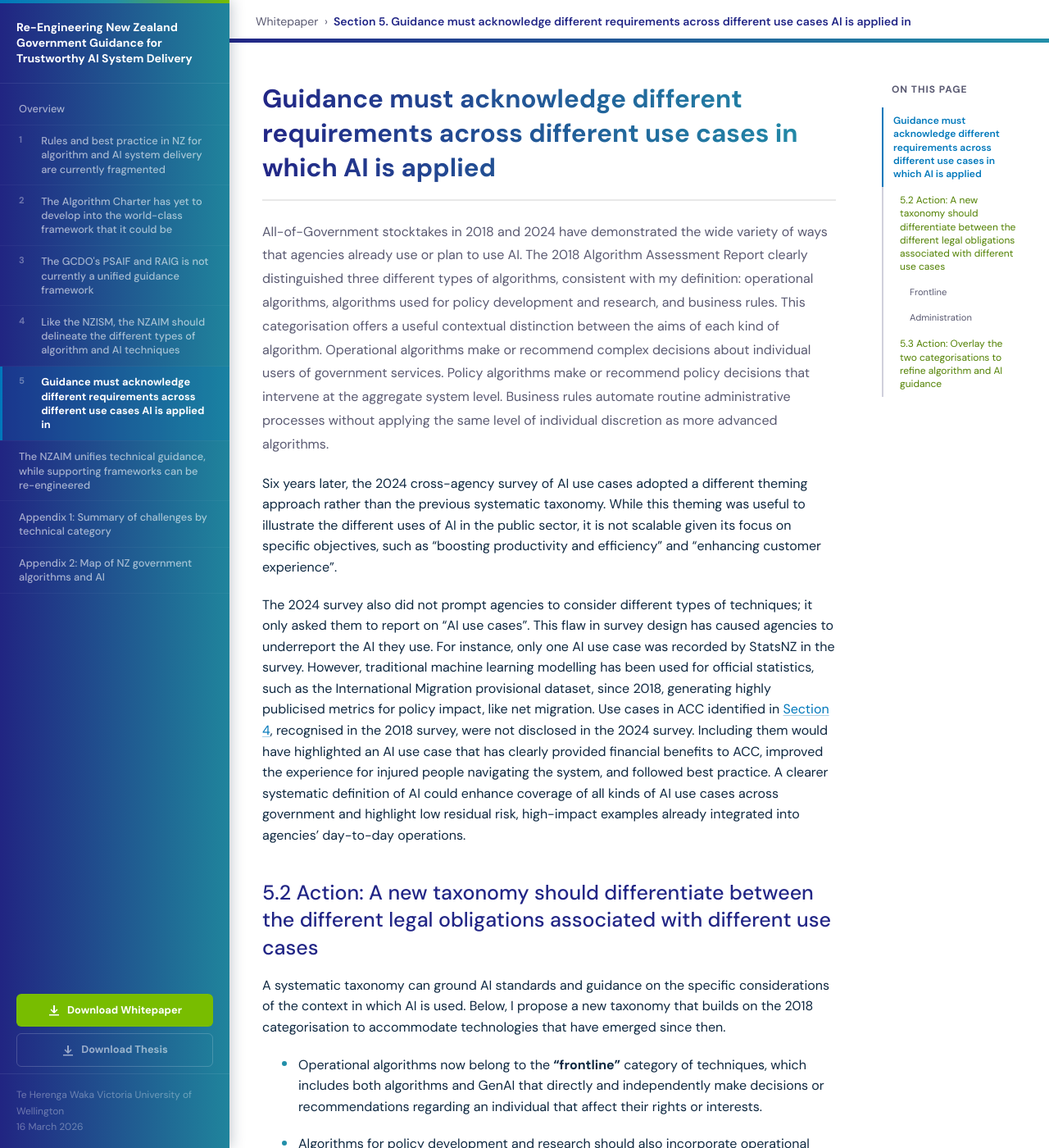
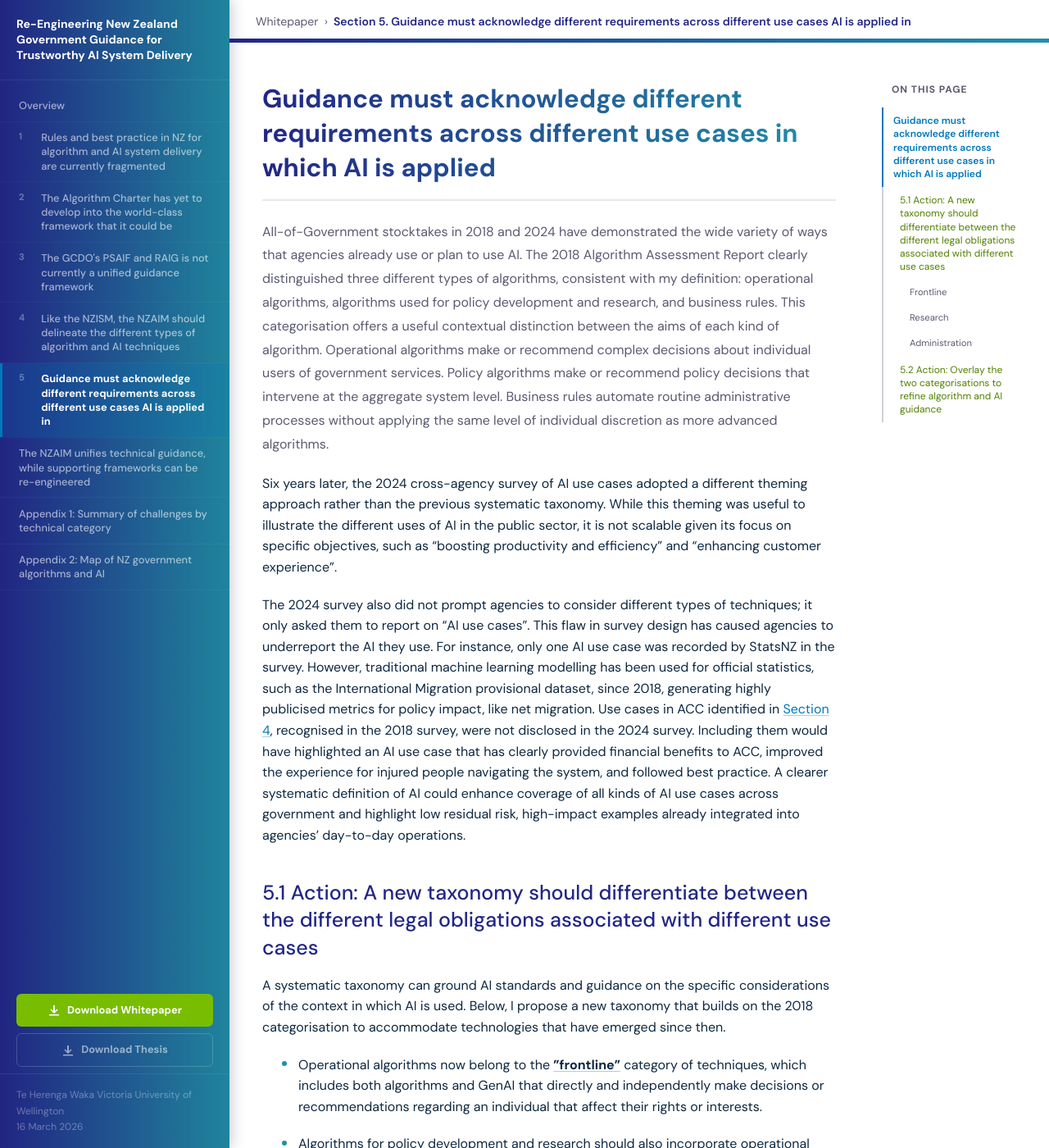
Before and after one commit to johnielb/NZAIM, a Jekyll site: the page built from _sections/05-section5.md, in a window 1280 px wide and 1400 px high. Shown: the whole window at 82% size. Built offline with Jekyll 4.4.1, drawn with Linux system fonts in a browser that asks for light colours; some of the changed text lies outside the part shown.

Commit message:
Section 1, 5 fixes: table 4, lightbulb callout, box numbering
- Table 4: styled HTML table with soft borders, CSS custom properties, hover
- Box 1.1.2: Privacy Act AI implications rendered as lightbulb blockquote callout
- Section 5: renumber 5.2→5.1, 5.3→5.2; fix Research as Box 5.1.2; renumber boxes to 5.1.x; hyperlink bullet categories to boxes
- Appendix 1: minor frontmatter cleanup

Co-Authored-By: Claude Sonnet 4.6 <noreply@anthropic.com>

```diff
--- a/_sass/_layout.scss
+++ b/_sass/_layout.scss
@@ -43,15 +43,6 @@ body {
   z-index: 100;
   transition: width $transition-base;
   box-shadow: 2px 0 16px rgba(14, 40, 65, 0.25);
-
-  // Thin accent stripe at top
-  &::before {
-    content: "";
-    display: block;
-    height: 4px;
-    background: linear-gradient(90deg, $blue, $teal, $lime);
-    flex-shrink: 0;
-  }
 }
 
 .sidebar__brand {
--- a/_sections/05-section5.md
+++ b/_sections/05-section5.md
@@ -13,15 +13,15 @@ Six years later, the 2024 cross-agency survey of AI use cases adopted a differen
 
 The 2024 survey also did not prompt agencies to consider different types of techniques; it only asked them to report on “AI use cases”. This flaw in survey design has caused agencies to underreport the AI they use. For instance, only one AI use case was recorded by StatsNZ in the survey. However, traditional machine learning modelling has been used for official statistics, such as the International Migration provisional dataset, since 2018, generating highly publicised metrics for policy impact, like net migration. Use cases in ACC identified in [Section 4](../04-section4/), recognised in the 2018 survey, were not disclosed in the 2024 survey. Including them would have highlighted an AI use case that has clearly provided financial benefits to ACC, improved the experience for injured people navigating the system, and followed best practice. A clearer systematic definition of AI could enhance coverage of all kinds of AI use cases across government and highlight low residual risk, high-impact examples already integrated into agencies’ day-to-day operations.
 
-## 5.2 Action: A new taxonomy should differentiate between the different legal obligations associated with different use cases {#s5-2}
+## 5.1 Action: A new taxonomy should differentiate between the different legal obligations associated with different use cases {#s5-1}
 
 A systematic taxonomy can ground AI standards and guidance on the specific considerations of the context in which AI is used. Below, I propose a new taxonomy that builds on the 2018 categorisation to accommodate technologies that have emerged since then.
 
-- Operational algorithms now belong to the **“frontline”** category of techniques, which includes both algorithms and GenAI that directly and independently make decisions or recommendations regarding an individual that affect their rights or interests.
+- Operational algorithms now belong to the [**”frontline”**](#box-5-1-1) category of techniques, which includes both algorithms and GenAI that directly and independently make decisions or recommendations regarding an individual that affect their rights or interests.
 
-- Algorithms for policy development and research should also incorporate operational research using algorithms and AI, classified under the **“research”** category. This group encompasses both operational and policy research techniques that produce data to establish the evidence base for system-level decision-making.
+- Algorithms for policy development and research should also incorporate operational research using algorithms and AI, classified under the [**”research”**](#box-5-1-2) category. This group encompasses both operational and policy research techniques that produce data to establish the evidence base for system-level decision-making.
 
-- Most business rules and generative AI tools now fall into the **“administration”** category of techniques, which do not directly lead to a definitive decision but still have a significant impact. They may utilise personal data, subjecting it to the Privacy Act.
+- Most business rules and generative AI tools now fall into the [**”administration”**](#box-5-1-3) category of techniques, which do not directly lead to a definitive decision but still have a significant impact. They may utilise personal data, subjecting it to the Privacy Act.
 
 {% include figure.html id="FIGURE_3" src="/assets/images/Figure 3.svg" caption="" type="decorative" %}
 
@@ -32,8 +32,8 @@ As in the previous section, I propose new definitions for these three categories
 > Frontline AI directly makes decisions or recommendations around a user of government services, research AI generates evidence to inform system-level decisions, administrative AI support or automate the role of staff.
 
 
-<div class="box" id="box-5-2-1">
-<div class="box__header"><span class="box__number">Box 5.2.1</span><h3 class="box__title" id="box-5-2-1-h">Frontline</h3></div>
+<div class="box" id="box-5-1-1">
+<div class="box__header"><span class="box__number">Box 5.1.1</span><h3 class="box__title" id="box-5-1-1-h">Frontline</h3></div>
 <div class="box__body" markdown="1">
 
 Algorithms and AI with its own set of rules that make decisions or recommendations about individuals (including corporations) that affect their rights or interests. Users have specific official information rights to the reasons behind these decisions. Fully automated decision-making and human-in-the-loop algorithms are included as there is no legal distinction between the two in the OIA. However, this category only includes GenAI systems that independently forms its own evaluative conclusions. GenAI systems that collate and summarise evidence to support a human decision maker is administrative.
@@ -48,7 +48,13 @@ Algorithms and AI with its own set of rules that make decisions or recommendatio
 **Challenges**:
 - **Accountability** – government decisions can be reviewed by **dedicated independent reviewers** (e.g. Benefit Review Committee for MSD benefit decisions). If such a channel is unavailable, the **Ombudsman** may also investigate decisions and actions, who may report back to the agency if they find a decision to be contrary to law, unreasonable, unjust, oppressive, improperly discriminatory, a mistake or wrong. Decisions and actions made under a specific legal power are also judicially reviewable, where the **High Court** assesses if actions were undertaken within the constraints of the law (e.g. algorithm’s consistency with legislation). In any case, an oversight body will require a sufficient degree of explanation as to how a decision was reached.
 - **Transparency** – any front-line decision made by an AI regarding an individual must be logically explainable linking the requestor’s data (“material issues of fact”) with every step of reasoning to the conclusion (“the reasons for the decision”). This requirement rules out many non-intrinsic explainable AI methods that rely on apparent or likely reasons, or post-hoc rationalisations of opaque reasoning. Prompt engineering techniques like chain-of-thought reasoning simply imitate statistically likely reasoning and does not provide a trace of the actual computations that led to the decision.  Furthermore, without intrinsic explanation, developers cannot eliminate the risk of the use or unintentional inference of protected attributes that should never be considered in a decision. No mainstream GenAI tool rendering its own conclusions independently can provide such faithful explanations that may be required under OIA s23.
-Research
+
+</div>
+</div>
+
+<div class="box" id="box-5-1-2">
+<div class="box__header"><span class="box__number">Box 5.1.2</span><h3 class="box__title" id="box-5-1-2-h">Research</h3></div>
+<div class="box__body" markdown="1">
 
 Algorithms and AI that generate data that support decision-making at the system level or are involved in intervention development itself. These models do not need to be tied to a specific intervention; this category includes models generating routine data that measures the general impact of policy. This category also excludes the use of AI tools outside of evidence generation. For example, using generative AI for the general collation of research automates part of the routine operations of staff, and is thus administrative in nature.
 
@@ -71,8 +77,8 @@ Outputs of these systems form part of the evidence base for system-level decisio
 </div>
 
 
-<div class="box" id="box-5-2-2">
-<div class="box__header"><span class="box__number">Box 5.2.2</span><h3 class="box__title" id="box-5-2-2-h">Administration</h3></div>
+<div class="box" id="box-5-1-3">
+<div class="box__header"><span class="box__number">Box 5.1.3</span><h3 class="box__title" id="box-5-1-3-h">Administration</h3></div>
 <div class="box__body" markdown="1">
 
 Algorithms and AI that automate (or otherwise significantly support) core functions of government staff in routine operations that does not otherwise have a direct effect on individual’s rights or interests. The execution of administrative systems is still critical to operational integrity and requires performance monitoring to minimise risk. A function is only considered ‘core’ if its performance is fundamental to the output of a human-equivalent role. For example, a legal advisor may require performance improvement if they are consistently unable to correctly identify, interpret and summarise facts and case law, but will not for incidental issues like spelling mistakes, poor meeting transcripts, or unengaging presentation visuals. Reapplying this analogy brings document summarisation in scope, but spell check, meeting transcription and media generation out. This definition is fundamentally risk-based and self-assessed; it is up to agencies and their risk appetite to determine whether a system is worth monitoring.
@@ -88,7 +94,7 @@ Algorithms and AI that automate (or otherwise significantly support) core functi
 </div>
 </div>
 
-## 5.3 Action: Overlay the two categorisations to refine algorithm and AI guidance {#s5-3}
+## 5.2 Action: Overlay the two categorisations to refine algorithm and AI guidance {#s5-2}
 
 Other jurisdictions, such as the EU and Canada, along with the current Algorithm Charter, adopt a risk-based approach to classifying algorithms and AI. New Zealand’s approach has been criticised for being too flexible to be practical, as it depends on agencies to self-assess the material impact of algorithms while offering little guidance through precedents. More effective taxonomies have been developed by organisations such as the OECD. Their Framework for the Classification of AI Systems offers 31 different criteria for classifying AI systems, grouped into 5 dimensions. Although this framework may be suitable for the international, sector-spanning environment that the OECD operates in, much of the criteria can be answered similarly, some even irrelevant, for various government applications.
 
```
Also changed, not shown: _sections/01-section1.md (+66 -16 lines).
